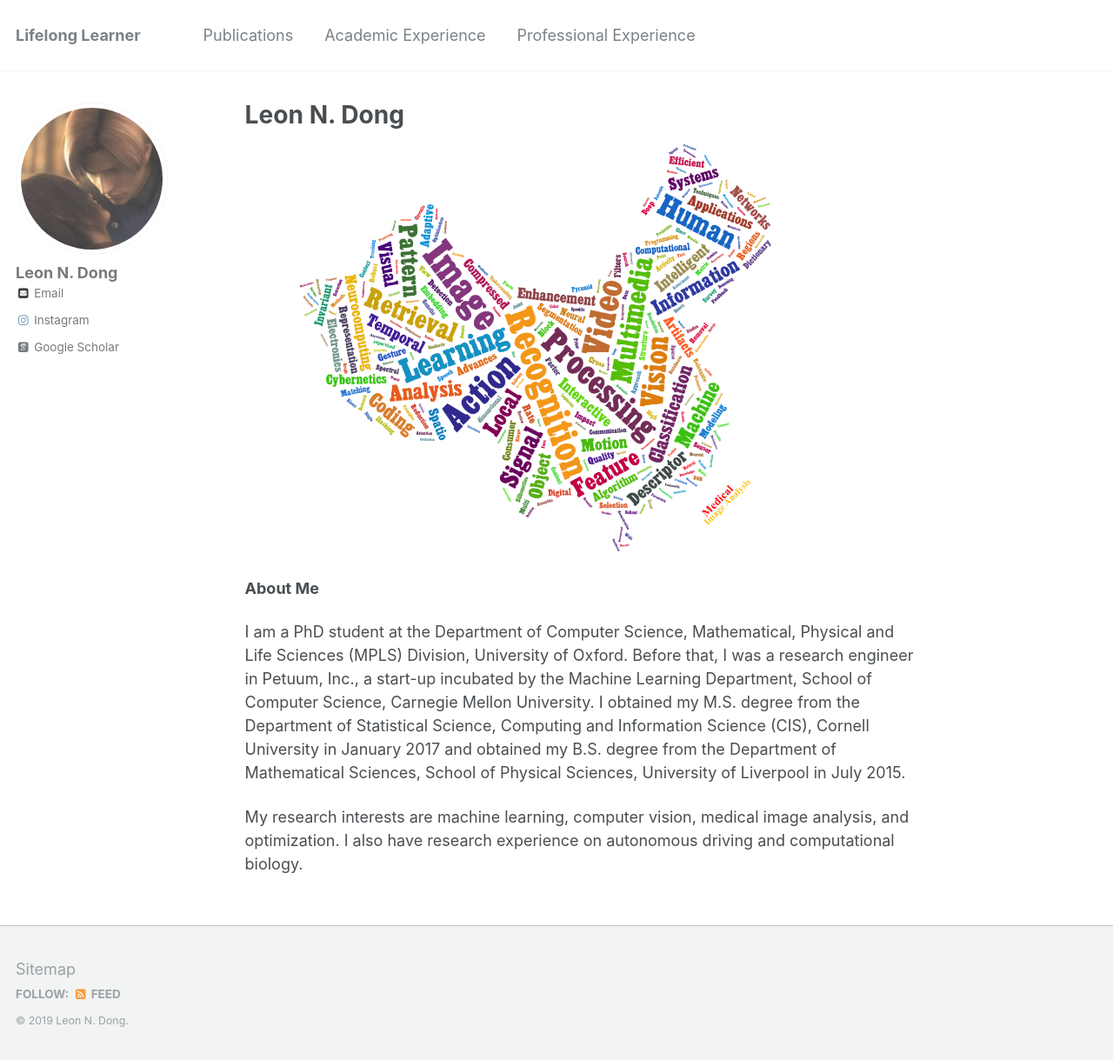
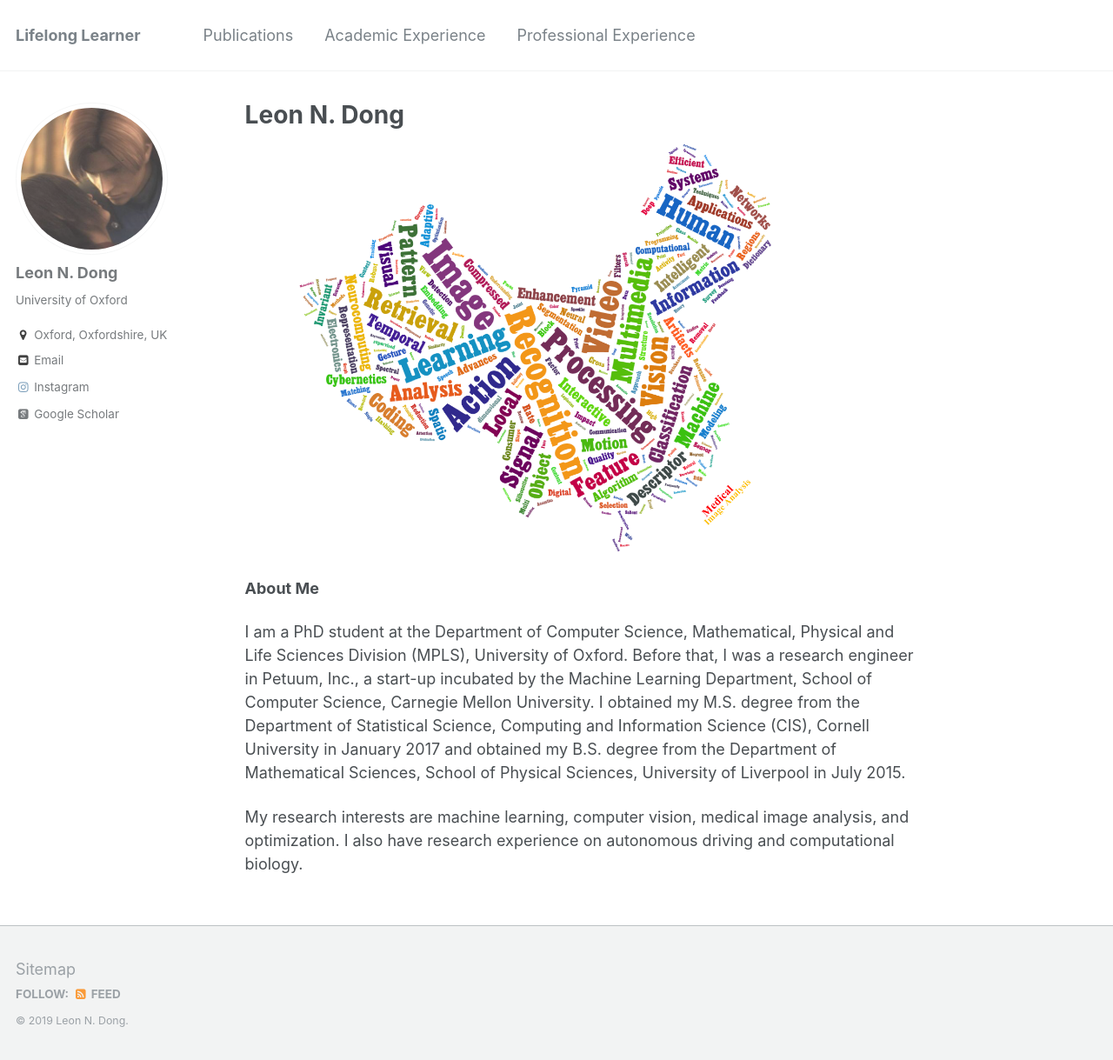
Before and after one commit to eveningdong/eveningdong.github.io, a Jekyll site: the page built from _pages/about.md, in a window 1280 px wide and 1219 px high. Shown: the whole window at 87% size. Built offline with Jekyll 4.4.1, drawn with Linux system fonts in a browser that asks for light colours; some web fonts are replaced.

Commit message:
add location

```diff
--- a/_config.yml
+++ b/_config.yml
@@ -82,11 +82,11 @@ analytics:
 author:
   name             : "Leon N. Dong"
   avatar           : "profile_la.png"
-  bio              : #"Petuum, Inc."
-  location         : #"Pittsburgh, Pennsylvania, USA"
+  bio              : "University of Oxford"
+  location         : "Oxford, Oxfordshire, UK"
   employer         :
   googlescholar    : "https://scholar.google.com/citations?user=0DX2YsQAAAAJ&hl=en&oi=ao"
-  email            : "nanqing.dong@gmail.com"
+  email            : "nanqing.dong@cs.ox.ac.uk"
   uri              :
   bitbucket        :
   codepen          :
--- a/_pages/about.md
+++ b/_pages/about.md
@@ -12,6 +12,6 @@ redirect_from:
 
 **About Me**
 
-I am a PhD student at the Department of Computer Science, Mathematical, Physical and Life Sciences (MPLS) Division, University of Oxford. Before that, I was a research engineer in Petuum, Inc., a start-up incubated by the Machine Learning Department, School of Computer Science, Carnegie Mellon University. I obtained my M.S. degree from the Department of Statistical Science, Computing and Information Science (CIS), Cornell University in January 2017 and obtained my B.S. degree from the Department of Mathematical Sciences, School of Physical Sciences, University of Liverpool in July 2015.
+I am a PhD student at the Department of Computer Science, Mathematical, Physical and Life Sciences Division (MPLS), University of Oxford. Before that, I was a research engineer in Petuum, Inc., a start-up incubated by the Machine Learning Department, School of Computer Science, Carnegie Mellon University. I obtained my M.S. degree from the Department of Statistical Science, Computing and Information Science (CIS), Cornell University in January 2017 and obtained my B.S. degree from the Department of Mathematical Sciences, School of Physical Sciences, University of Liverpool in July 2015.
 
 My research interests are machine learning, computer vision, medical image analysis, and optimization. I also have research experience on autonomous driving and computational biology.
```
